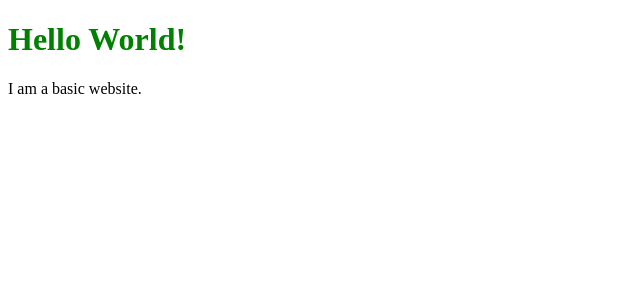
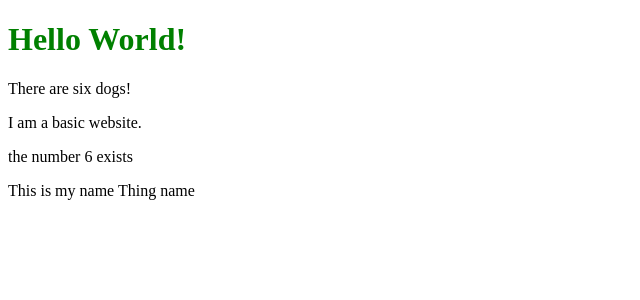
Before and after one commit to laurabug/hellowebapp, a Django app: page / in a window 1280 px wide. Shown: the part 134-434 px from the top of the page, without its empty margins (0-640 px from the left). Run offline with Django 3.2, Linux system fonts and the light colour scheme.

Commit message:
Adding some template tags

```diff
--- a/collection/templates/index.html
+++ b/collection/templates/index.html
@@ -1,8 +1,18 @@
 {% extends 'layouts/base.html' %}
+{% load humanize %}
 
 {% block title %}Homepage - {{block.super}}{% endblock %}
 
 {% block content %}
 	<h1>Hello World!</h1>
+	<p>There are {{ number|apnumber }} dogs!</p>
 	<p>I am a basic website.</p>
+	<p>
+		{% if number %}
+			the number {{ number }} exists
+		{% else %}
+			The number does not exist
+		{% endif %}
+	</p>
+	<p>This is my name {{ thing }}</p>
 {% endblock %}
--- a/collection/views.py
+++ b/collection/views.py
@@ -3,5 +3,11 @@ from django.shortcuts import render
 # Create your views here.
 
 def index(request):
-	# this is your new view
-	return render(request, 'index.html')
+	# defining the variable
+	number = 6
+	thing = "Thing name"
+	# passing the variable to the view
+	return render(request, 'index.html', {
+		'number': number,
+		'thing': thing,
+		 })
--- a/hellowebapp/settings.py
+++ b/hellowebapp/settings.py
@@ -38,6 +38,7 @@ INSTALLED_APPS = [
     'django.contrib.sessions',
     'django.contrib.messages',
     'django.contrib.staticfiles',
+    'django.contrib.humanize',
 ]
 
 MIDDLEWARE_CLASSES = [
```
Also changed, not shown: 2 other files.
